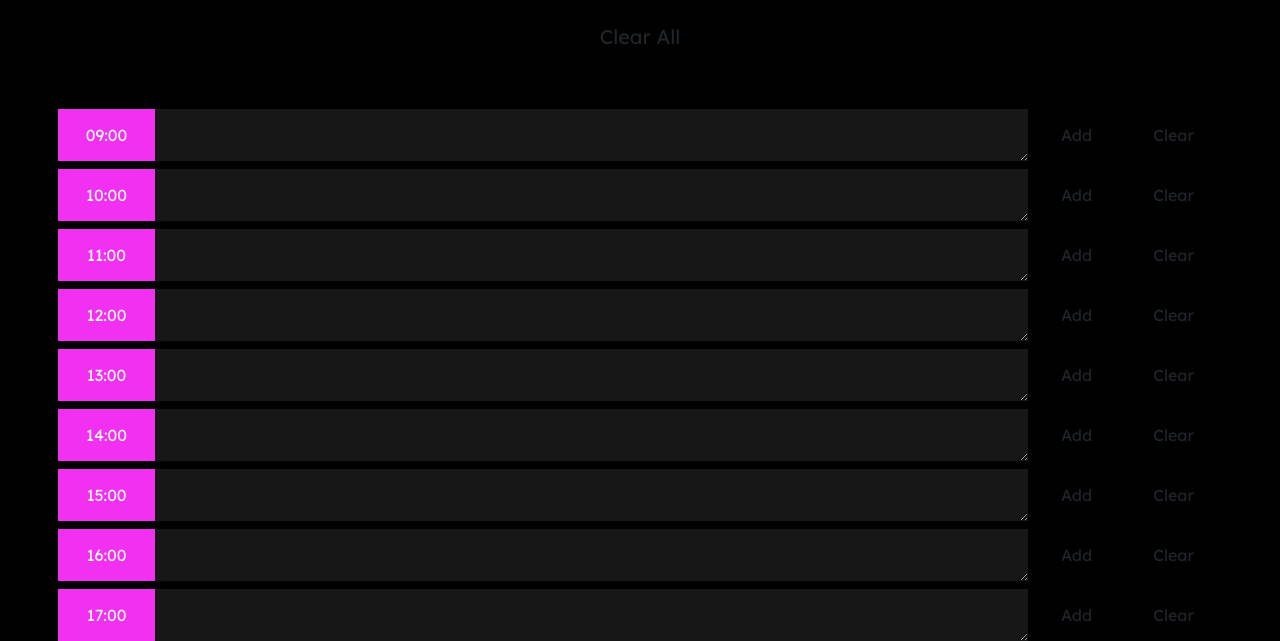
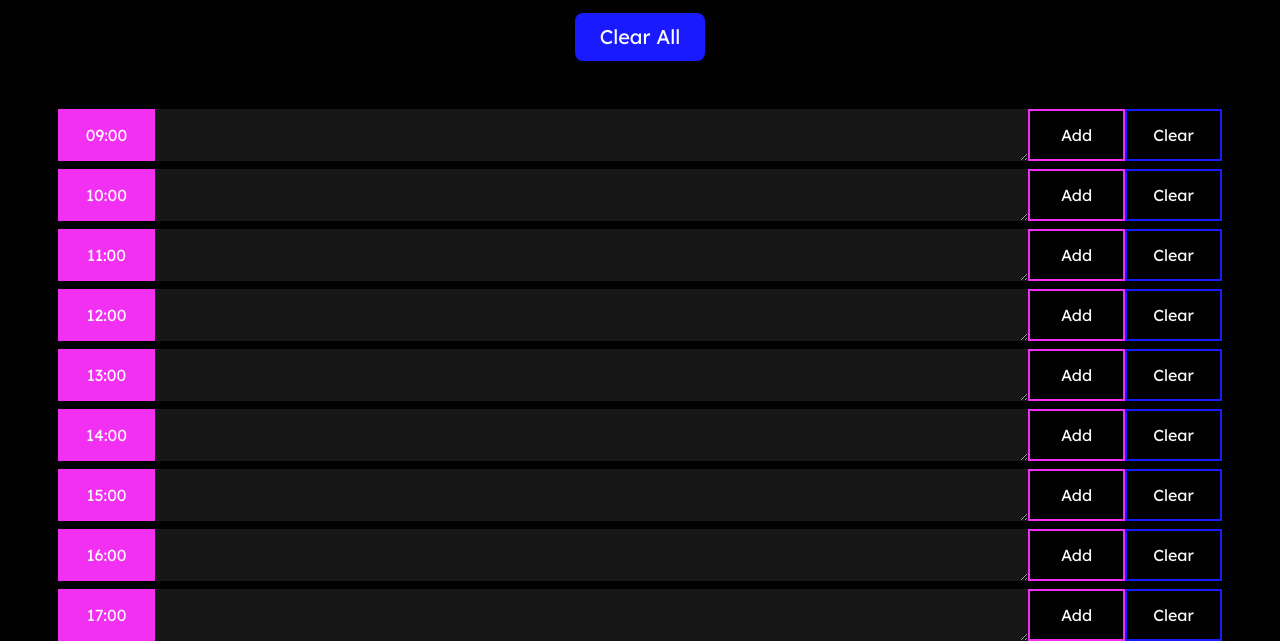
Before and after one commit to whybruno/workday-scheduler, a plain HTML site: page index.html in a window 1280 px wide. Shown: the part 215-856 px from the top of the page. Drawn offline with nearby package versions, Linux system fonts and the light colour scheme.

Commit message:
Add .btn-clear-all, .btn-add, .btn-clear styling to custom.css

```diff
--- a/assets/css/custom.css
+++ b/assets/css/custom.css
@@ -79,3 +79,37 @@ textarea {
   font-weight: 300;
   outline-style: none;
 }
+
+/* styling of .btn-clear-all */
+.btn-clear-all {
+  background-color: var(--color-2);
+  color: var(--color-5);
+}
+.btn-clear-all:hover {
+  border: 1px solid var(--color-2);
+  color: var(--color-5);
+}
+
+/* styling of .btn-add */
+.btn-add {
+  border: 2px solid var(--color-1);
+  border-radius: 0;
+  color: var(--color-5);
+}
+.btn-add:hover {
+  border: 2px solid var(--color-1);
+  border-radius: 0;
+  color: var(--color-1);
+}
+
+/* styling of .btn-clear */
+.btn-clear {
+  border: 2px solid var(--color-2);
+  border-radius: 0;
+  color: var(--color-5);
+}
+.btn-clear:hover {
+  border: 2px solid var(--color-2);
+  border-radius: 0;
+  color: var(--color-2);
+}
```
